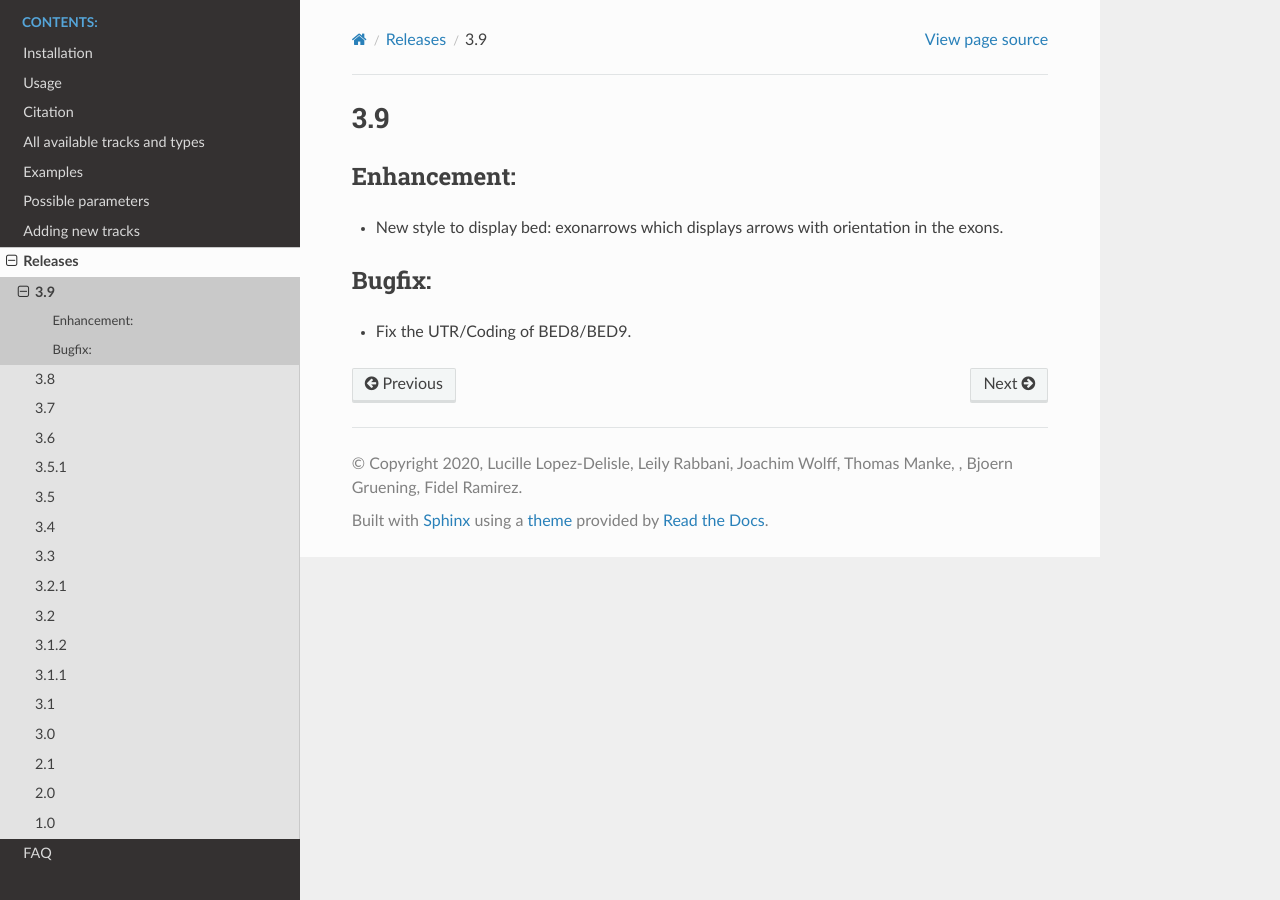
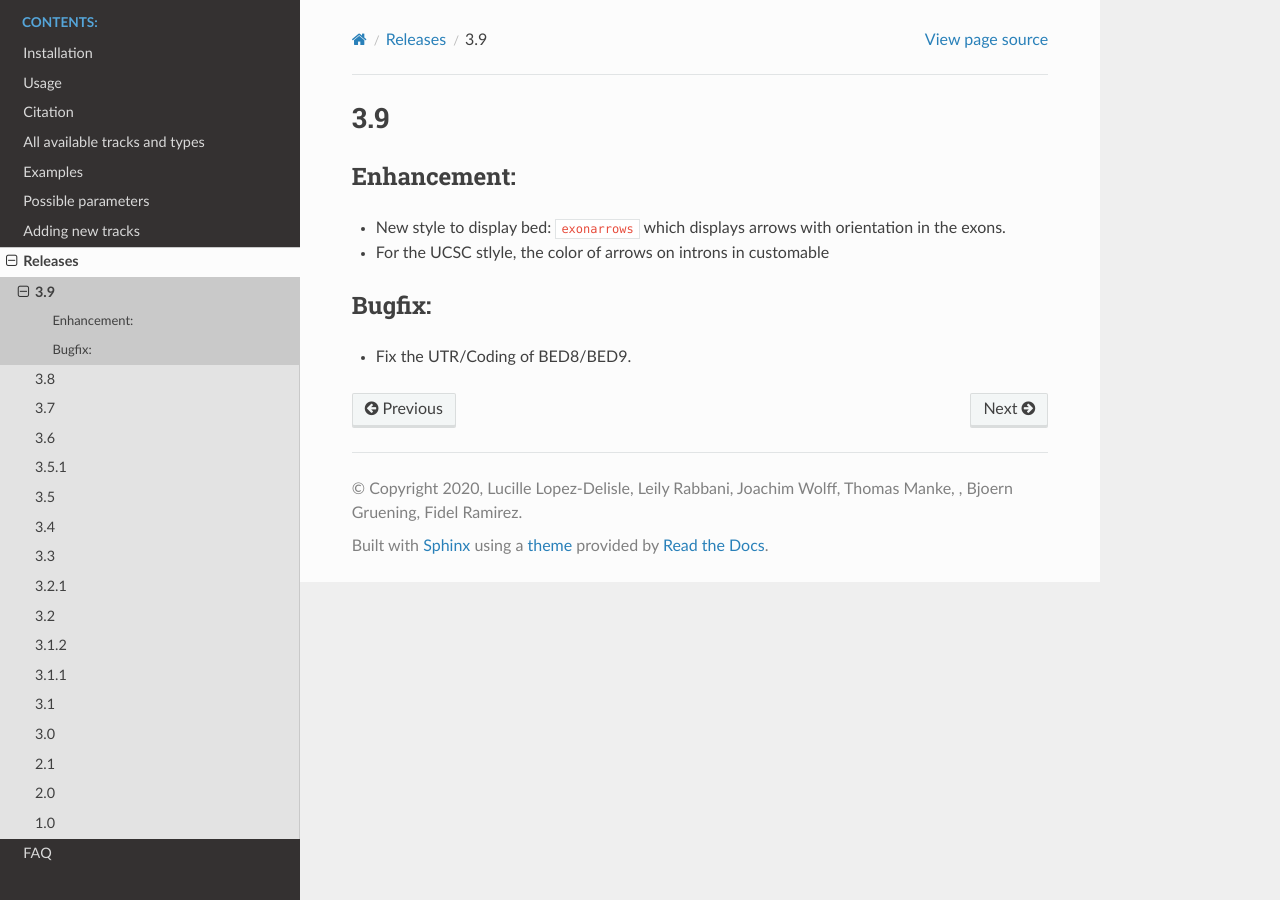
Before and after one commit to deeptools/pyGenomeTracks, a Sphinx documentation site: the page built from docs/content/releases/3.9.rst, in a window 1280 px wide. Built offline with Sphinx 7.4.7 and the Read the Docs theme 2.0.0, drawn with Linux system fonts in a browser that asks for light colours.

Commit message:
update release message

```diff
--- a/docs/content/releases/3.9.rst
+++ b/docs/content/releases/3.9.rst
@@ -4,7 +4,8 @@
 Enhancement:
 ^^^^^^^^^^^^
 
-- New style to display bed: exonarrows which displays arrows with orientation in the exons.
+- New style to display bed: ``exonarrows`` which displays arrows with orientation in the exons.
+- For the UCSC stlyle, the color of arrows on introns in customable
 
 Bugfix:
 ^^^^^^^
```
